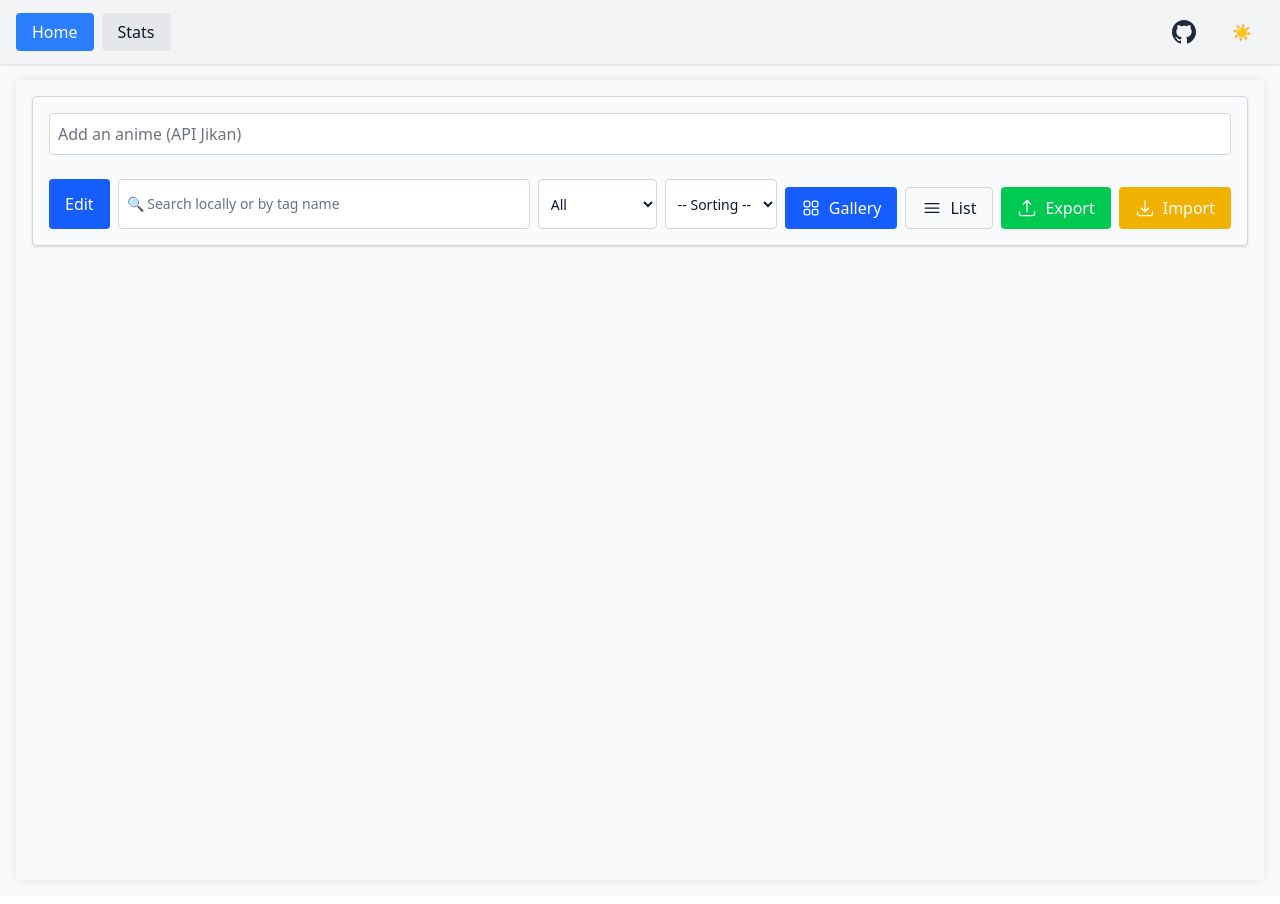
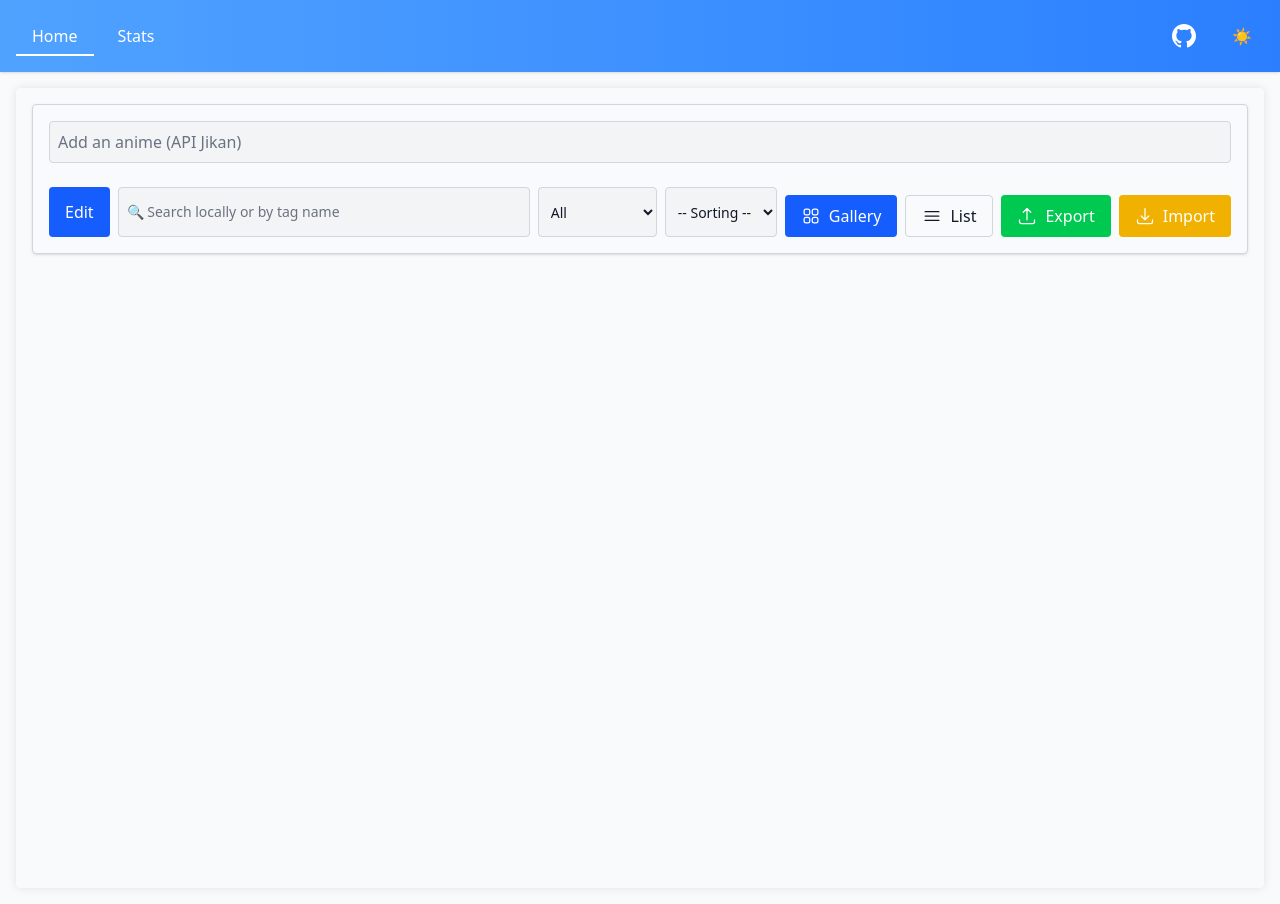
Before and after one commit to Zeldruck/taisenlist, a React (Vite) app: page / in a window 1280 px wide. Built offline with nearby package versions, Linux system fonts and the light colour scheme.

Commit message:
Fix and harmonize dark/light mode & jpg to webp large images

```diff
--- a/src/App.jsx
+++ b/src/App.jsx
@@ -5,21 +5,25 @@ import Home from './pages/Home';
 import Stats from './pages/Stats';
 
 function App() {
-  const [animes, setAnimes] = useState([]);
-  const [isDark, setIsDark] = useState(false);
+  const [animes, setAnimes] = useState(() => {
+    const storedAnimes = localStorage.getItem('animes');
+    return storedAnimes ? JSON.parse(storedAnimes) : [];
+  });
 
-  useEffect(() => {
-    const stored = localStorage.getItem('animes');
-    if (stored) setAnimes(JSON.parse(stored));
+  const [darkMode, setDarkMode] = useState(() => {
+    const storedDark = localStorage.getItem('darkMode');
+    if (storedDark === 'true') {
+      document.documentElement.classList.add('dark');
+      return true
+    }
+    return false;
+  });
 
-    setIsDark(document.documentElement.classList.contains('dark'));
-
-    const observer = new MutationObserver(() => {
-      setIsDark(document.documentElement.classList.contains('dark'));
-    });
-    observer.observe(document.documentElement, { attributes: true, attributeFilter: ['class'] });
-    return () => observer.disconnect();
-  }, []);
+  const toggleDarkMode = () => {
+    document.documentElement.classList.toggle('dark');
+    setDarkMode(!darkMode);
+    localStorage.setItem('darkMode', !darkMode);
+  };
 
   const handleUpdateAnime = (id, patch) => {
     const updated = animes.map(a => (a.id === id ? { ...a, ...patch } : a));
@@ -27,25 +31,16 @@ function App() {
     localStorage.setItem('animes', JSON.stringify(updated));
   };
 
-  const baseBg = isDark ? 'bg-gray-900' : 'bg-gray-50';
-  const baseText = isDark ? 'text-gray-100' : 'text-gray-900';
+  return (
+    <div className="App min-h-screen bg-gray-50 dark:bg-gray-900 text-gray-900 dark:text-gray-100 transition-colors duration-500">
+      <Navbar darkMode={darkMode} toggleDarkMode={toggleDarkMode} />
 
-  return (
-    <div className={`App min-h-screen ${baseBg} ${baseText} transition-colors duration-500`}>
-      <Navbar />
-
-      <div className="p-4 transition-colors duration-500">
+      <main className="p-4 transition-colors duration-500">
         <Routes>
-          <Route
-            path="/"
-            element={<Home animes={animes} onUpdate={handleUpdateAnime} />}
-          />
-          <Route
-            path="/stats"
-            element={<Stats animes={animes} />}
-          />
+          <Route path="/" element={<Home animes={animes} onUpdate={handleUpdateAnime} />} />
+          <Route path="/stats" element={<Stats animes={animes} />} />
         </Routes>
-      </div>
+      </main>
     </div>
   );
 }
--- a/src/components/Navbar.jsx
+++ b/src/components/Navbar.jsx
@@ -14,26 +14,34 @@ export default function Navbar() {
   }, []);
 
   const toggleDarkMode = () => {
-    if (darkMode) {
-      document.documentElement.classList.remove("dark");
-    } else {
-      document.documentElement.classList.add("dark");
-    }
+    if (darkMode) document.documentElement.classList.remove("dark");
+    else document.documentElement.classList.add("dark");
     setDarkMode(!darkMode);
     localStorage.setItem("darkMode", !darkMode);
   };
 
-  const linkStyle = ({ isActive }) =>
-    `px-4 py-2 rounded transition-colors duration-500 ${isActive ? "bg-blue-500 text-white" : "bg-gray-200 dark:bg-gray-700 dark:text-gray-700"}`;
+  return (
+    <nav className="flex items-center gap-2 p-4 bg-gradient-to-r from-blue-400 to-blue-500 dark:from-gray-800 dark:to-gray-900 shadow-md dark:shadow-black transition-colors duration-500 overflow-x-auto">
+      {["/", "/stats"].map((path) => (
+        <NavLink key={path} to={path}>
+          {({ isActive }) => (
+            <motion.div
+              className="relative px-4 py-2 font-medium text-white"
+              whileHover={{ scale: 1.1 }}
+              whileTap={{ scale: 0.95 }}
+            >
+              {path === "/" ? "Home" : "Stats"}
+              <motion.span
+                className="absolute bottom-0 left-0 h-0.5 bg-white dark:bg-green-400"
+                initial={{ width: 0 }}
+                animate={{ width: isActive ? "100%" : 0 }}
+                transition={{ duration: 0.3 }}
+              />
+            </motion.div>
+          )}
+        </NavLink>
 
-  return (
-    <nav className="flex items-center gap-2 p-4 bg-gray-100 dark:bg-gray-900 shadow dark:shadow-black transition-colors duration-500">
-      <motion.div whileHover={{ scale: 1.1 }} whileTap={{ scale: 0.95 }}>
-        <NavLink to="/" className={linkStyle}>Home</NavLink>
-      </motion.div>
-      <motion.div whileHover={{ scale: 1.1 }} whileTap={{ scale: 0.95 }}>
-        <NavLink to="/stats" className={linkStyle}>Stats</NavLink>
-      </motion.div>
+      ))}
 
       <div className="flex-grow" />
 
@@ -41,16 +49,15 @@ export default function Navbar() {
         href="https://github.com/Zeldruck/zelanime-watch"
         target="_blank"
         rel="noopener noreferrer"
-        className="px-2 py-1 rounded flex items-center transition-colors duration-500"
+        className="px-2 py-1 rounded flex items-center justify-center"
         title="View on GitHub"
         whileHover={{ scale: 1.2, rotate: 10 }}
         whileTap={{ scale: 0.95 }}
       >
         <svg
-          className="w-6 h-6 text-gray-800 dark:text-gray-200 transition-colors duration-500"
+          className="w-6 h-6 text-white dark:text-green-400 transition-colors duration-500"
           fill="currentColor"
           viewBox="0 0 24 24"
-          xmlns="http://www.w3.org/2000/svg"
         >
           <path
             fillRule="evenodd"
@@ -68,9 +75,9 @@ export default function Navbar() {
 
       <motion.button
         onClick={toggleDarkMode}
-        className="ml-2 px-3 py-1 rounded text-gray-800 dark:text-gray-200 transition-colors duration-500"
+        className="ml-2 px-3 py-1 rounded text-white dark:text-green-400 transition-colors duration-500"
         title="Toggle Dark / Light mode"
-        whileHover={{ scale: 1.1 }}
+        whileHover={{ scale: 1.2, rotate: 10 }}
         whileTap={{ scale: 0.95 }}
       >
         {darkMode ? "🌙" : "☀️"}
--- a/src/index.css
+++ b/src/index.css
@@ -6,18 +6,32 @@
 
 @custom-variant dark (&:where(.dark, .dark *));
 
-body {
-  @apply text-gray-800 font-sans;
+
+:root {
+  --initial-dark: 'false';
+}
+html {
+  background-color: #f9fafb; /* bg-gray-50 */
+  color: #111827; /* text-gray-900 */
+  transition: background-color 0.5s ease, color 0.5s ease;
 }
 
+html.dark {
+  background-color: #111827; /* bg-gray-900 */
+  color: #f9fafb; /* text-gray-100 */
+}
+
+/* Inputs / textarea / select */
 input, textarea, select {
   @apply border rounded p-2 outline-none focus:ring-2 focus:ring-blue-400;
 }
 
+/* Buttons */
 button {
   @apply cursor-pointer transition transform hover:scale-105;
 }
 
+/* Nav */
 nav {
   @apply flex gap-2 p-4 shadow;
 }
@@ -26,7 +40,6 @@ nav {
 .AnimeCard, .AnimeListItem {
   @apply rounded-lg shadow p-2 cursor-pointer transition hover:shadow-lg;
 }
-
 .AnimeCard img, .AnimeListItem img {
   @apply rounded-md mb-2 object-cover;
 }
@@ -44,7 +57,7 @@ nav {
   @apply cursor-pointer text-xs bg-blue-200 px-2 rounded;
 }
 
-/* Rating Stars */
+/* Rating stars */
 .star {
   @apply text-gray-400 hover:text-yellow-500;
 }
@@ -55,12 +68,6 @@ nav {
 /* Responsive grid */
 .grid-gallery {
   @apply grid grid-cols-2 md:grid-cols-4 gap-4;
-}
-
-.transition-colors-duration {
-  transition-property: background-color, border-color, color, fill, stroke;
-  transition-duration: 500ms;
-  transition-timing-function: ease-in-out;
 }
 
 /* Utilities */
--- a/src/pages/Home.jsx
+++ b/src/pages/Home.jsx
@@ -55,11 +55,11 @@ export default function Home() {
 
     switch (n) {
       case 'W':
-        return [watchTypeNames[ind], 'bg-green-500'];
+        return [watchTypeNames[ind], 'bg-green-500 hover:bg-green-600'];
       case 'TW':
         return [watchTypeNames[ind], 'bg-gray-500 dark:bg-gray-700'];
       case 'IP':
-        return [watchTypeNames[ind], 'bg-blue-500'];
+        return [watchTypeNames[ind], 'bg-blue-500 hover:bg-blue-600'];
       default:
         return ["", 'bg-gray-500 dark:bg-gray-700'];
     }
@@ -147,7 +147,7 @@ export default function Home() {
       id: anime.mal_id,
       title: anime.title,
       title_english: anime.title_english,
-      image: anime.images.jpg.image_url,
+      image: anime.images.webp.large_image_url,
       description: anime.synopsis,
       year: anime.aired?.from ? new Date(anime.aired.from).getFullYear() : undefined,
       tags: [
@@ -238,11 +238,7 @@ export default function Home() {
     });
   }
 
-  const baseBg = isDark ? 'bg-gray-900' : 'bg-gray-50';
-  const baseBorder = isDark ? 'border-gray-700' : 'border-gray-300';
-  const baseText = isDark ? 'text-gray-100' : 'text-gray-900';
-  const inputBg = isDark ? 'bg-gray-800 text-gray-100 placeholder-gray-400' : 'bg-white text-gray-900 placeholder-gray-500';
-  const dropdownBg = isDark ? 'bg-gray-800 text-gray-100' : 'bg-white text-gray-900';
+
 
   return (
     <motion.div
@@ -253,11 +249,11 @@ export default function Home() {
           : '0 0 10px rgba(0,0,0,0.1)',
         transition: { duration: 0.3 }
       }}
-      className={`p-4 ${baseBg} ${baseText} min-h-screen rounded relative transition-colors duration-500`}
+      className={`p-4 bg-gray-50 dark:bg-gray-900 text-gray-900 dark:text-gray-100 min-h-screen rounded relative transition-colors duration-500`}
     >
       <div
         className={`p-4 rounded shadow mb-6 relative border transition-colors duration-500
-          ${isEditing ? 'border-4 border-green-600 bg-green-50 dark:bg-green-900' : baseBorder}`}
+          ${isEditing ? 'border-4 border-green-600 bg-green-50 dark:bg-green-900' : 'border-gray-300 dark:border-gray-700' }`}
       >
         <div className="flex gap-2 mb-3">
           {!isEditing && (
@@ -265,14 +261,14 @@ export default function Home() {
               value={query}
               onChange={handleQueryChange}
               placeholder="Add an anime (API Jikan)"
-              className={`flex-grow border p-2 rounded ${inputBg} border ${baseBorder} transition-colors duration-500`}
+              className={`flex-grow border p-2 rounded bg-gray-100 text-gray-900 placeholder-gray-500 dark:bg-gray-800 dark:text-gray-100 dark:placeholder-gray-400 border border-gray-300 dark:border-gray-700 transition-colors duration-500`}
             />
           )}
         </div>
 
         {!isEditing && suggestions.length > 0 && (
           <ul
-            className={`absolute border rounded mt-1 w-full z-50 max-h-60 overflow-y-auto overflow-x-hidden ${dropdownBg} border ${baseBorder} transition-colors duration-500
+            className={`absolute border rounded mt-1 w-full z-50 max-h-60 overflow-y-auto overflow-x-hidden bg-gray-100 text-gray-900 dark:bg-gray-800 dark:text-gray-100 border border-gray-300 dark:border-gray-700 transition-colors duration-500
                         scrollbar-thin scrollbar-thumb-rounded scrollbar-thumb-gray-400 dark:scrollbar-thumb-gray-600 scrollbar-track-transparent`}
           >
             {suggestions.map(anime => {
@@ -343,16 +339,21 @@ export default function Home() {
                 localStorage.setItem('animes', JSON.stringify(animes));
               }
             }}
+            initial={{
+              scale: isEditing ? 1.2 : 1,
+              padding: isEditing ? '1rem 5rem' : '0.5rem 1rem'
+            }}
             animate={{
               scale: isEditing ? 1.2 : 1,
               padding: isEditing ? '1rem 5rem' : '0.5rem 1rem'
             }}
             transition={{ type: 'spring', stiffness: 300, damping: 20 }}
-            className={`px-4 py-2 rounded flex items-center justify-center gap-2 transition-colors duration-300
+            className={`rounded flex items-center justify-center gap-2 transition-colors duration-300
               ${isEditing ? 'bg-green-600 text-white hover:bg-green-700' : 'bg-blue-600 text-white hover:bg-blue-700'}`}
           >
             {isEditing ? 'Done' : 'Edit'}
           </motion.button>
+
 
           {!isEditing && (
             <>
@@ -360,13 +361,13 @@ export default function Home() {
               value={searchLocal}
               onChange={e => setSearchLocal(e.target.value)}
               placeholder="🔍 Search locally or by tag name"
-              className={`w-full sm:flex-grow border p-2 sm:p-3 rounded text-sm sm:text-base ${inputBg} border ${baseBorder} transition-colors duration-500`}
+              className={`w-full sm:flex-grow border p-2 sm:p-3 rounded text-sm sm:text-base bg-gray-100 text-gray-900 placeholder-gray-500 dark:bg-gray-800 dark:text-gray-100 dark:placeholder-gray-400 border border-gray-300 dark:border-gray-700 transition-colors duration-500`}
             />
 
             <select
               value={filter}
               onChange={e => setFilter(e.target.value)}
-              className={`w-full sm:w-auto border p-2 sm:p-3 rounded text-sm sm:text-base ${dropdownBg} border ${baseBorder} transition-colors duration-500`}
+              className={`w-full sm:w-auto border p-2 sm:p-3 rounded text-sm sm:text-base bg-gray-100 text-gray-900 dark:bg-gray-800 dark:text-gray-100 border border-gray-300 dark:border-gray-700 transition-colors duration-500`}
             >
               <option value="all">All</option>
               <option value="watched">Watched</option>
@@ -379,7 +380,7 @@ export default function Home() {
             <select
               value={sort}
               onChange={e => setSort(e.target.value)}
-              className={`w-full sm:w-auto border p-2 sm:p-3 rounded text-sm sm:text-base ${dropdownBg} border ${baseBorder} transition-colors duration-500`}
+              className={`w-full sm:w-auto border p-2 sm:p-3 rounded text-sm sm:text-base bg-gray-100 text-gray-900 dark:bg-gray-800 dark:text-gray-100 border border-gray-300 dark:border-gray-700 transition-colors duration-500`}
             >
               <option value="none">-- Sorting --</option>
               <option value="title">Title</option>
@@ -390,14 +391,14 @@ export default function Home() {
               <div className="flex flex-wrap sm:flex-nowrap gap-2 mt-2 sm:mt-0 sm:ml-auto transition-colors duration-500">
                 <button
                   onClick={() => setView('grid')}
-                  className={`w-full sm:w-auto px-4 py-2 rounded flex items-center justify-center gap-2 ${view === 'grid' ? 'bg-blue-600 text-white' : `border ${baseBorder} ${baseText}`} transition-colors duration-500`}
+                  className={`w-full sm:w-auto px-4 py-2 rounded flex items-center justify-center gap-2 ${view === 'grid' ? 'bg-blue-600 text-white' : `border border-gray-300 dark:border-gray-700 text-gray-900 dark:text-gray-100`} transition-colors duration-500`}
                 >
                   <Squares2X2Icon className="w-5 h-5" />
                   Gallery
                 </button>
                 <button
                   onClick={() => setView('list')}
-                  className={`w-full sm:w-auto px-4 py-2 rounded flex items-center justify-center gap-2 ${view === 'list' ? 'bg-blue-600 text-white' : `border ${baseBorder} ${baseText}`} transition-colors duration-500`}
+                  className={`w-full sm:w-auto px-4 py-2 rounded flex items-center justify-center gap-2 ${view === 'list' ? 'bg-blue-600 text-white' : `border border-gray-300 dark:border-gray-700 text-gray-900 dark:text-gray-100`} transition-colors duration-500`}
                 >
                   <Bars3Icon className="w-5 h-5" />
                   List
```
Also changed, not shown: src/components/AnimeCard.jsx (+15 -8 lines), src/components/AnimeListItem.jsx (+6 -7 lines).
